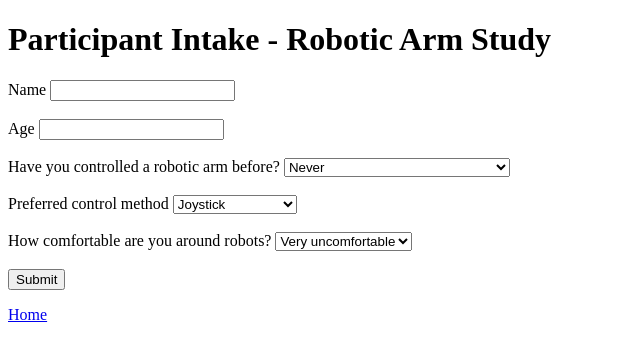
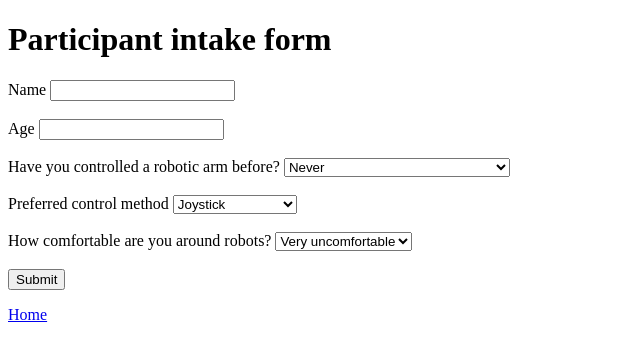
Before and after one commit to bioked/robotics-adaptive-survey, a Flask app: page /survey in a window 1280 px wide. Shown: the top 361 px of the page, without its empty margins (0-640 px from the left). Run offline with Flask 3, Linux system fonts and the light colour scheme.

Commit message:
feat: update survey form and logic in app.py, survey.html and readme.md

```diff
--- a/app.py
+++ b/app.py
@@ -20,10 +20,10 @@ def init_csv():
 def assign_group(exp_level: str, comfort: str) -> str:
 	"""
 	Basic adaptive branching:
-	- never used robotic arm OR very_uncomfortable  -> tutorial
-	- demo_only AND neutral/comfortable             -> standard
-	- often AND (comfortable/very)                  -> advanced
-	- fallback                                      -> standard
+	- never used a robotic arm OR very_uncomfortable	-> tutorial
+	- demo_only AND neutral/comfortable			-> standard
+	- often AND comfortable/very_comfortable		-> advanced
+	- fallback						-> standard
 	"""
 	if exp_level == "never" or comfort == "very_uncomfortable":
 		return "tutorial"
--- a/templates/survey.html
+++ b/templates/survey.html
@@ -1,8 +1,8 @@
 <!doctype html>
 <html>
-	<head><meta charset="utf-8"><title>Robotics Study Survey</title></head>
+	<head><meta charset="utf-8"><title>HRI Questionnaire: comfortability self-report</title></head>
 	<body>
-		<h1>Participant Intake - Robotic Arm Study</h1>
+		<h1>Participant intake form</h1>
 		{% if error %}<p style="color:red">{{ error }}</p>{% endif %}
 		<form method="post">
 			<label>Name <input name="name" required></label><br><br>
```
